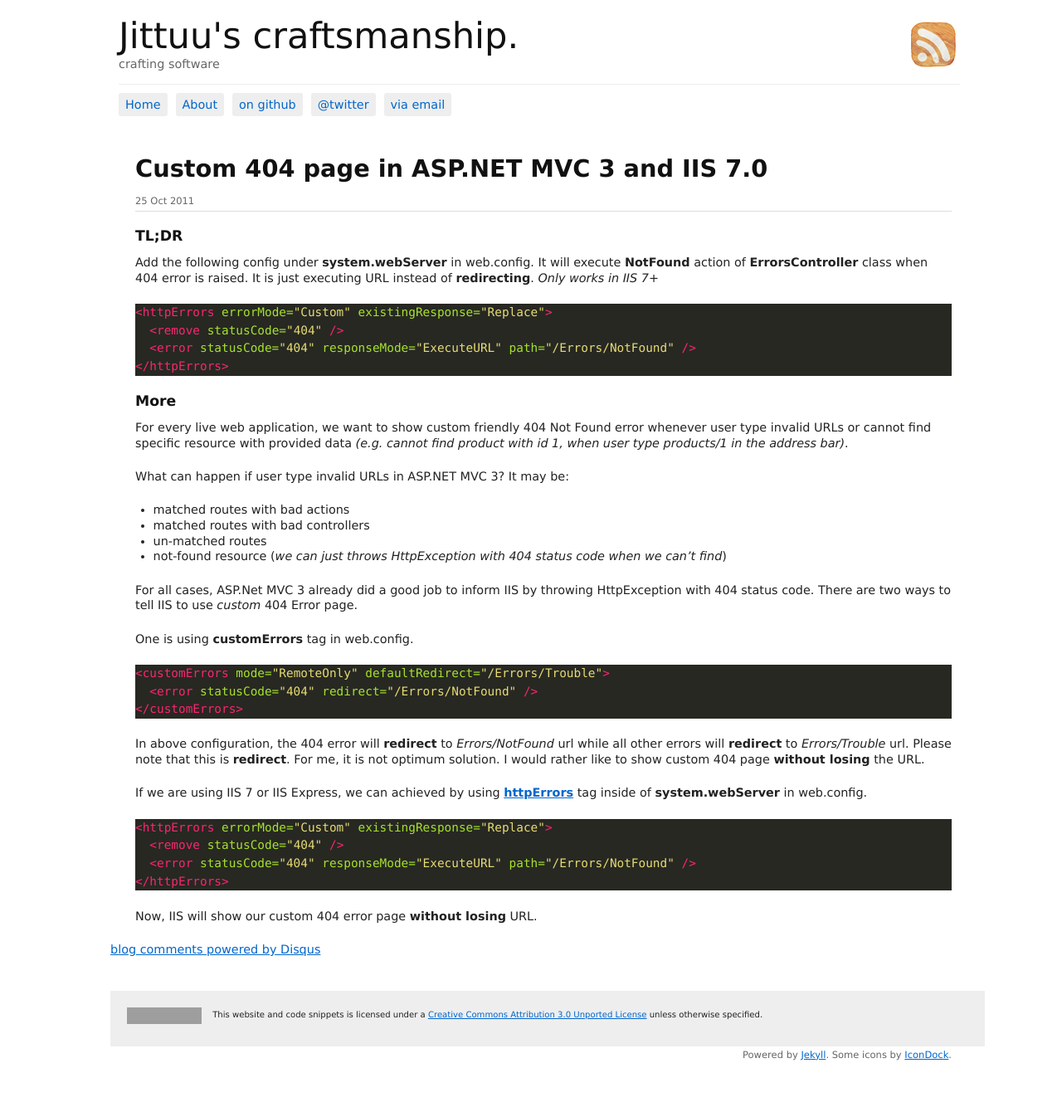
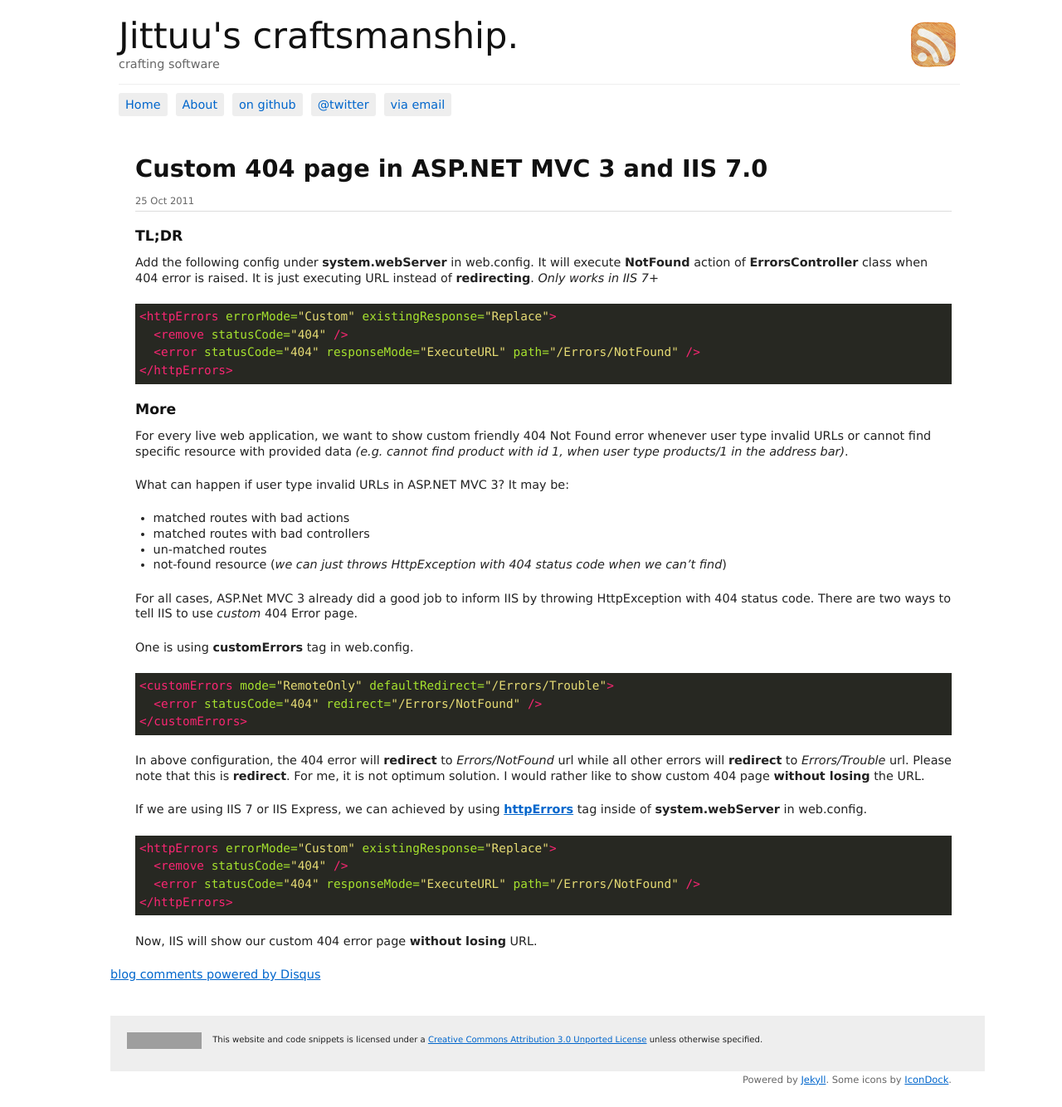
Before and after one commit to jittuu/jittuu.github.com, a Jekyll site: the page built from _posts/2011-10-25-custom-404-page-in-aspnet-mvc-3.markdown, in a window 1280 px wide. Shown: the whole page at 83% size. Built offline with Jekyll 4.4.1, drawn with Linux system fonts in a browser that asks for light colours; comment, search, counter and statistics services are not loaded; before the commit the page ends 1304 px from its top, so only the background shows below that; grey boxes are pictures that could not be loaded.

Commit message:
added padding 5px for pre tag

```diff
--- a/assets/css/main.css
+++ b/assets/css/main.css
@@ -255,3 +255,5 @@
 #footer { float: left; display: inline; border-top: 1px; font-size: 70%; background: #EEE; margin-top: 40px; padding: 20px; }
 #footer img { margin-right: 10px }
 #footer span, #footer span a { vertical-align: top; }
+
+pre { padding: 5px }
```
